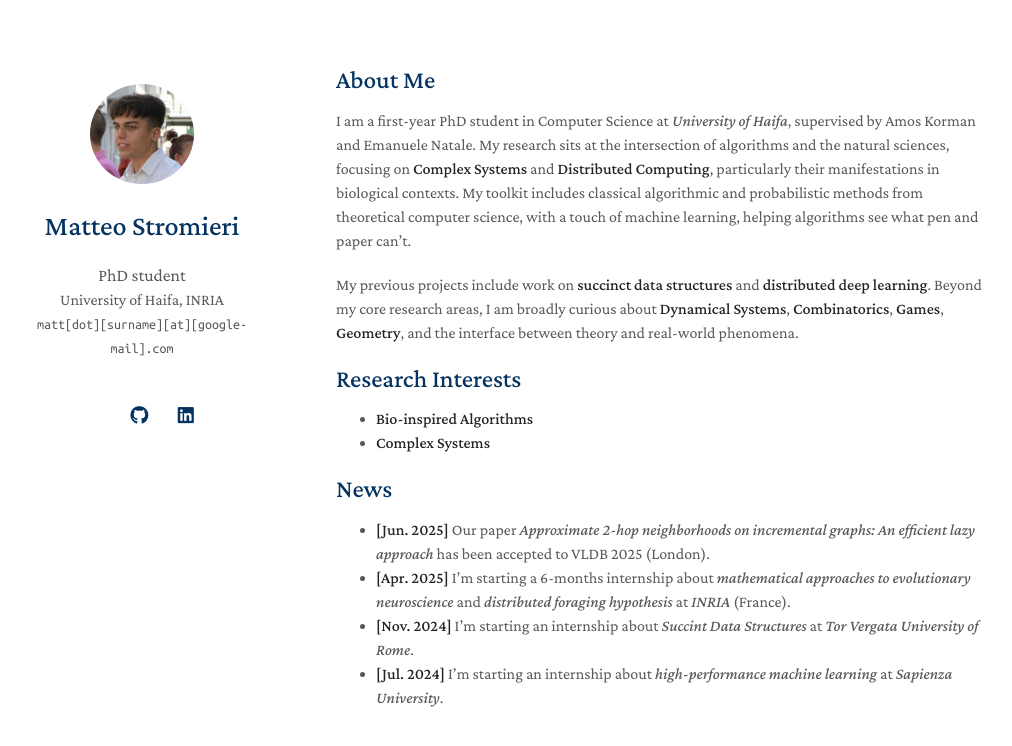
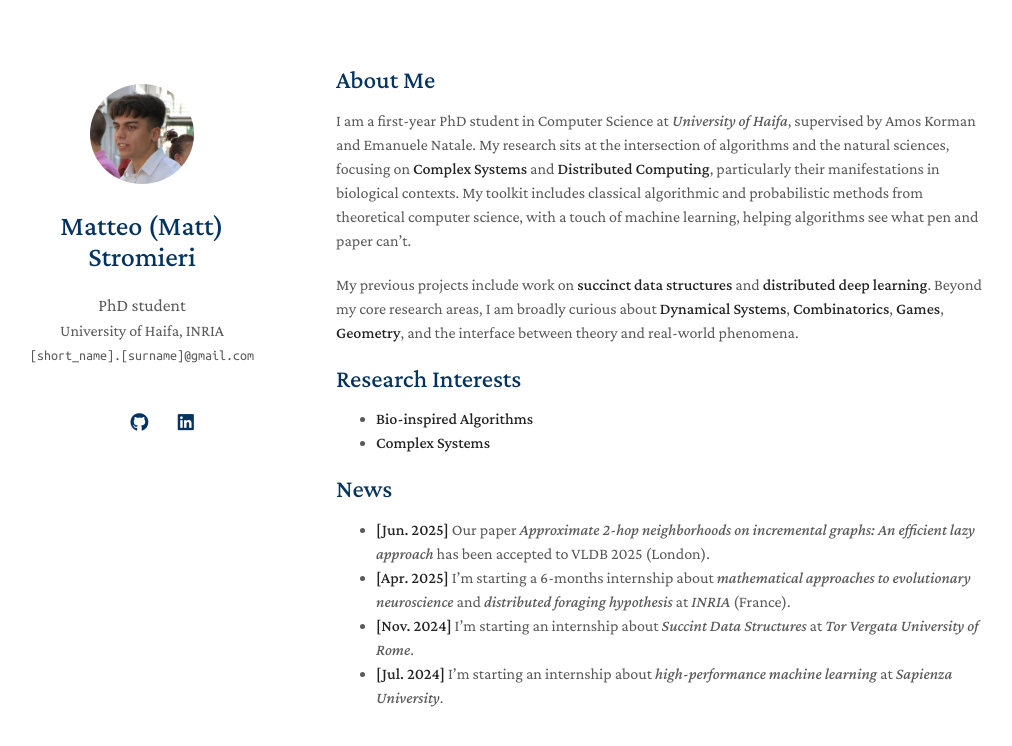
Before and after one commit to MatteoStromieri/matteostromieri.github.io, a Jekyll site: the page built from index.md, in a window 1280 px wide. Shown: the top 746 px of the page, without its empty margins (134-1146 px from the left). Built offline with Jekyll 4.4.1, drawn with Linux system fonts in a browser that asks for light colours; a style sheet for code colours, icons or effects is not loaded; our own code applies the rules of GitHub Pages for plain Markdown files.

Commit message:
Update _config.yml

```diff
--- a/_config.yml
+++ b/_config.yml
@@ -1,8 +1,8 @@
 # Basic Information
-title: "Matteo Stromieri"
+title: "Matteo (Matt) Stromieri"
 position: "PhD student"
 affiliation: "University of Haifa, INRIA"
-email: "matt[dot][surname][at][google-mail].com"
+email: "[short_name].[surname]@gmail.com"
 
 # Search Engine Optimization (SEO)
 keywords: "Matteo Stromieri"
```
